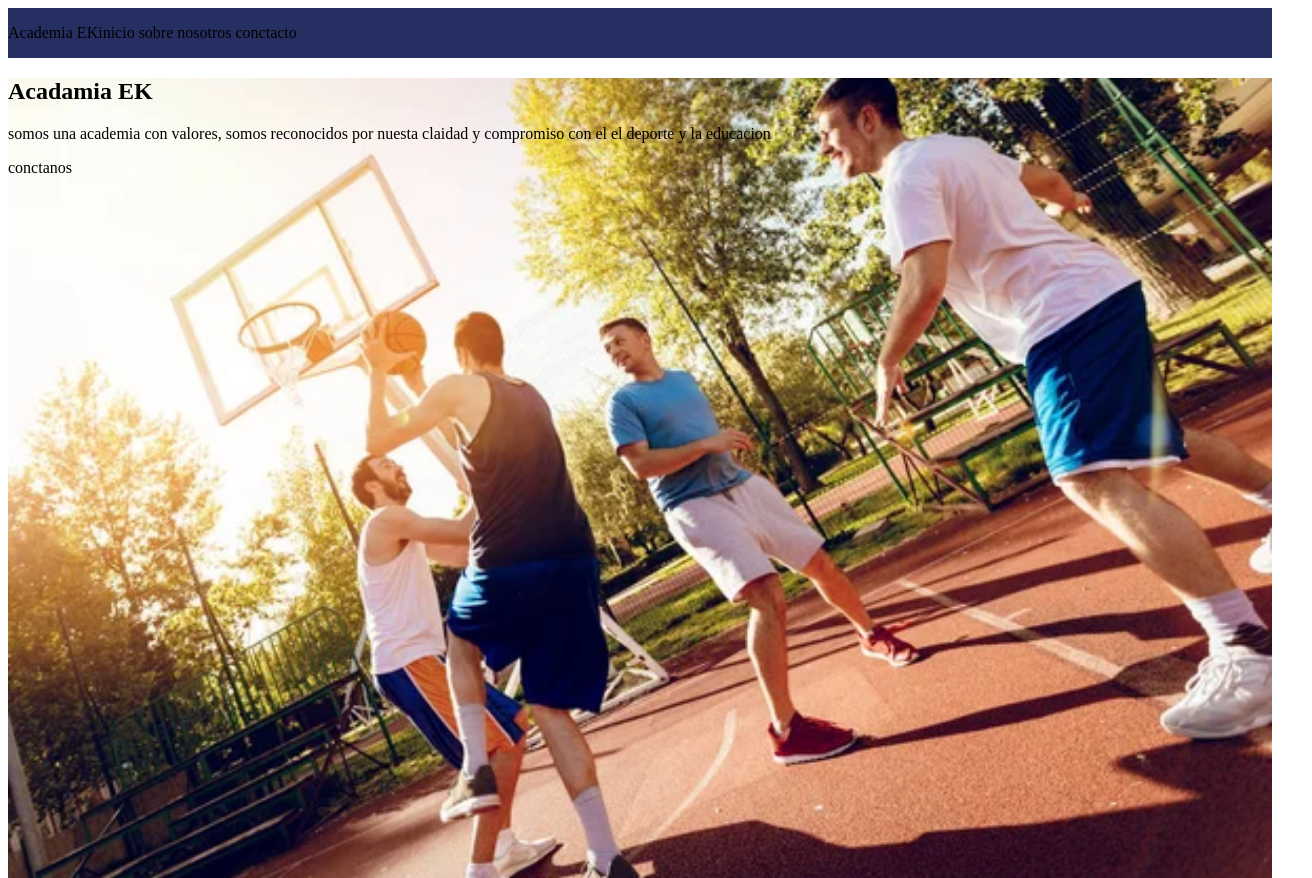
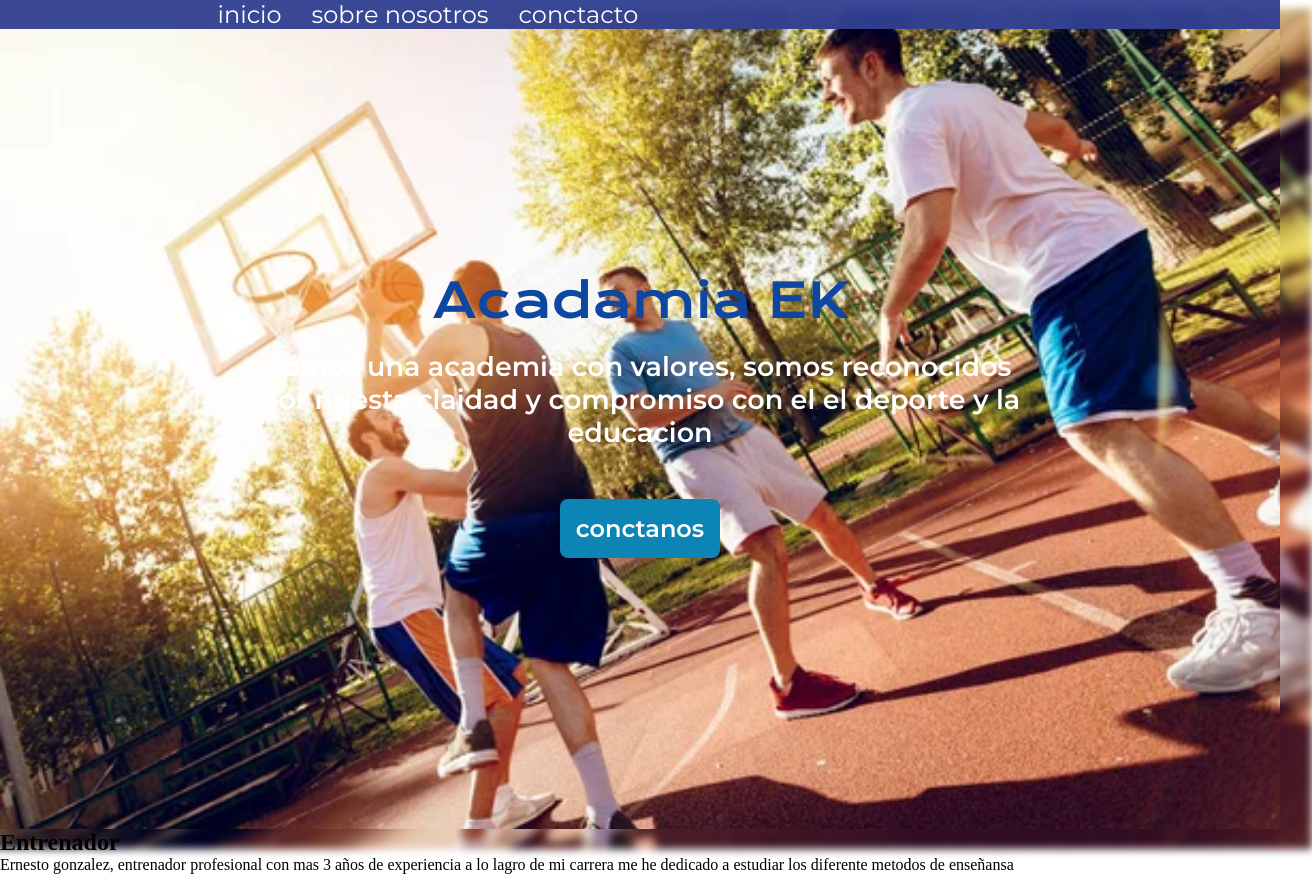
Before and after one commit to fernando-kira/portafolio, a plain HTML site: page index.html in a window 1280 px wide. Shown: the top 878 px of the page, 1312 px wide, since content can reach past the window. Drawn offline with nearby package versions, Linux system fonts and the light colour scheme.

Commit message:
modifica el index

```diff
--- a/index.html
+++ b/index.html
@@ -8,29 +8,23 @@
 </head>
 <body>
     <header class="header">
-        <section class= "header__menu">
-            <p class="header__menu__paginas">
-                Academia EK
-            </p>
-
-            <p class="header__menu__paginas">
-                <a>inicio</a>
-                <a>sobre nosotros</a>
-                <a>conctacto</a>
-            </p>
-        </section>
+        <nav class="header__menu">
+            <a class="header__menu__link">inicio</a>
+            <a class="header__menu__link">sobre nosotros</a>
+            <a class="header__menu__link">conctacto</a>
+        </nav>
     </header>
 
 
     <main>
         <section class="inicio">
-            <h1>Acadamia EK</h1>
-            <p>
+            <h1 class="inicio__titulo">Acadamia EK</h1>
+            <p class="inicio__texto">
                 somos una academia con valores, somos reconocidos por nuesta claidad
                 y compromiso con el el deporte y la educacion
             </p>
 
-            <a>conctanos</a>
+            <a class="inicio__link">conctanos</a>
         </section>
 
         <seccion class="sobreNosotros">
--- a/style/style.css
+++ b/style/style.css
@@ -1,25 +1,38 @@
 @import url('https://fonts.googleapis.com/css2?family=Krona+One&family=Montserrat:ital,wght@0,100..900;1,100..900&display=swap');
 
 :root{
-    --color-primario: #rgba(168, 91, 91, 0.938);
+    --color-primario: #FF5722;
+    --color-secundario: #0D47A1;
+    --color-terceario: #FFFFFF;
 
     --fuente-titulos: "Krona one", sans-serif;
     --fuente-texto: "Montserrat", sans-serif;
 
 }
 
+* {
+    padding: 0;
+    margin: 0;
+    box-sizing: border-box;
+}
 
 .header{
-    background-color: rgba(28, 37, 90, 0.952);
+    background-color: rgba(49, 63, 145, 0.952);
+    padding: 0% 0 0 17%;
 }
 
 .header__menu{
     display: flex;
-
+    gap: 30px;
+    padding: 0%;
+    margin: 0%;
+    list-style: none;
 }
 
-.header__menu__pagias{
+.header__menu__link{
     font-family: "Montserrat", sans-serif;
+    color: white;
+    font-size: 24px;
 
 }
 
@@ -31,4 +44,52 @@
      background-repeat: no-repeat;
      height: 100vh;
      margin: 0%;
+     display: flex;
+     flex-direction: column;
+     justify-content: center;
+     align-items: center;
+     text-align: center;
+     padding: 0% 20%;
+     position: relative;
+     gap: 20px;
 }
+
+.inicio::after{
+    position: absolute;
+    content: "";
+    inset: 0;
+    background: inherit;
+    filter: blur(4px);
+    transform: scale(1.05);
+    z-index: -1;
+}
+
+.inicio__titulo{
+    font-family: var(--fuente-titulos);
+    font-size: 48px;
+    color: var(--color-secundario);
+    font-weight: 400;
+}
+
+.inicio__texto{
+    font-family: var(--fuente-texto);
+    font-size: 27px;
+    font-weight: 600;
+    color: var(--color-terceario);
+}
+
+.inicio__link{
+    display: flex;
+    font-family: var(--fuente-texto);
+    font-size: 24px;
+    font-weight: 600;
+    color: var(--color-terceario);
+    padding: 2%;
+    background-color: rgb(13, 133, 180);
+    text-decoration: none;
+    text-align: center;
+    justify-content: center;
+    border-radius: 8px;
+    gap: 20px;
+    margin: 30px;
+}
```
